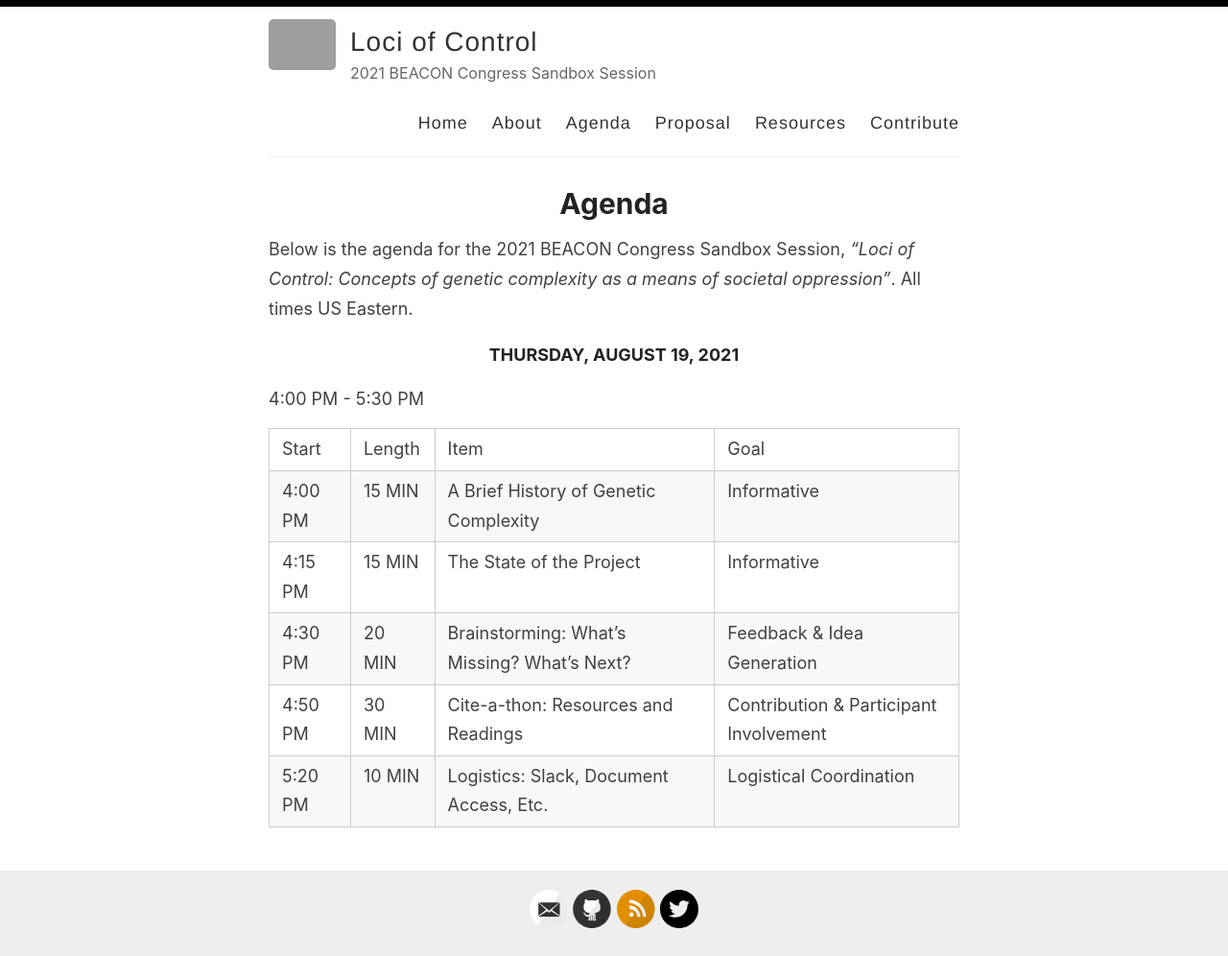
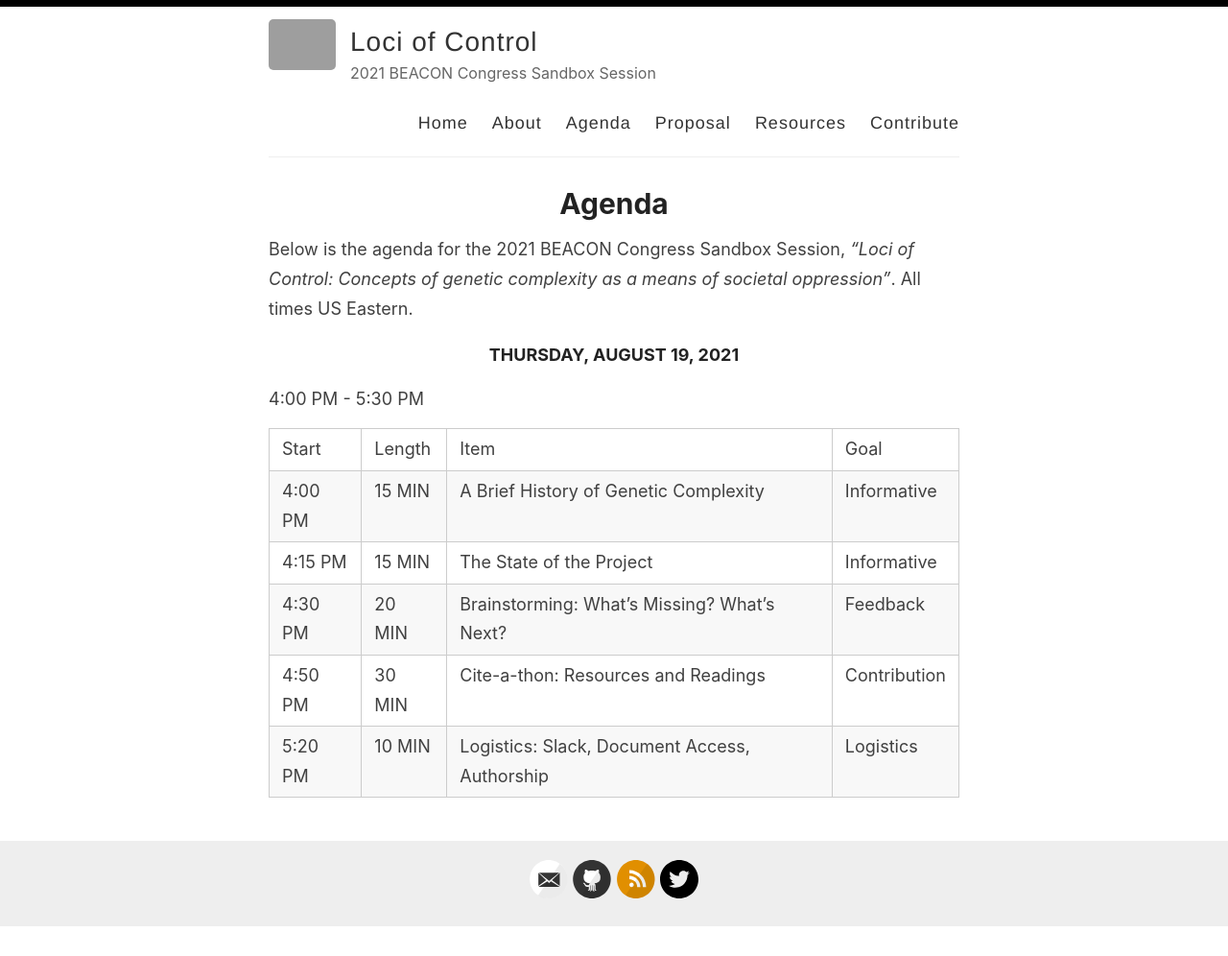
Before and after one commit to alackles/loc, a Jekyll site: the page built from _pages/agenda.md, in a window 1280 px wide. Shown: the whole page at 96% size. Built offline with Jekyll 4.4.1, drawn with Linux system fonts in a browser that asks for light colours; after the commit the page ends 966 px from its top, so only the background shows below that; grey boxes are pictures that could not be loaded.

Commit message:
Agenda update

```diff
--- a/_pages/agenda.md
+++ b/_pages/agenda.md
@@ -12,6 +12,6 @@ Below is the agenda for the 2021 BEACON Congress Sandbox Session, _"Loci of Cont
 Start | Length | Item | Goal
 4:00 PM | 15 MIN | A Brief History of Genetic Complexity | Informative
 4:15 PM | 15 MIN | The State of the Project | Informative
-4:30 PM | 20 MIN | Brainstorming: What's Missing? What's Next? | Feedback & Idea Generation
-4:50 PM | 30 MIN | Cite-a-thon: Resources and Readings | Contribution & Participant Involvement
-5:20 PM | 10 MIN | Logistics: Slack, Document Access, Etc. | Logistical Coordination
+4:30 PM | 20 MIN | Brainstorming: What's Missing? What's Next? | Feedback
+4:50 PM | 30 MIN | Cite-a-thon: Resources and Readings | Contribution
+5:20 PM | 10 MIN | Logistics: Slack, Document Access, Authorship  | Logistics
```
